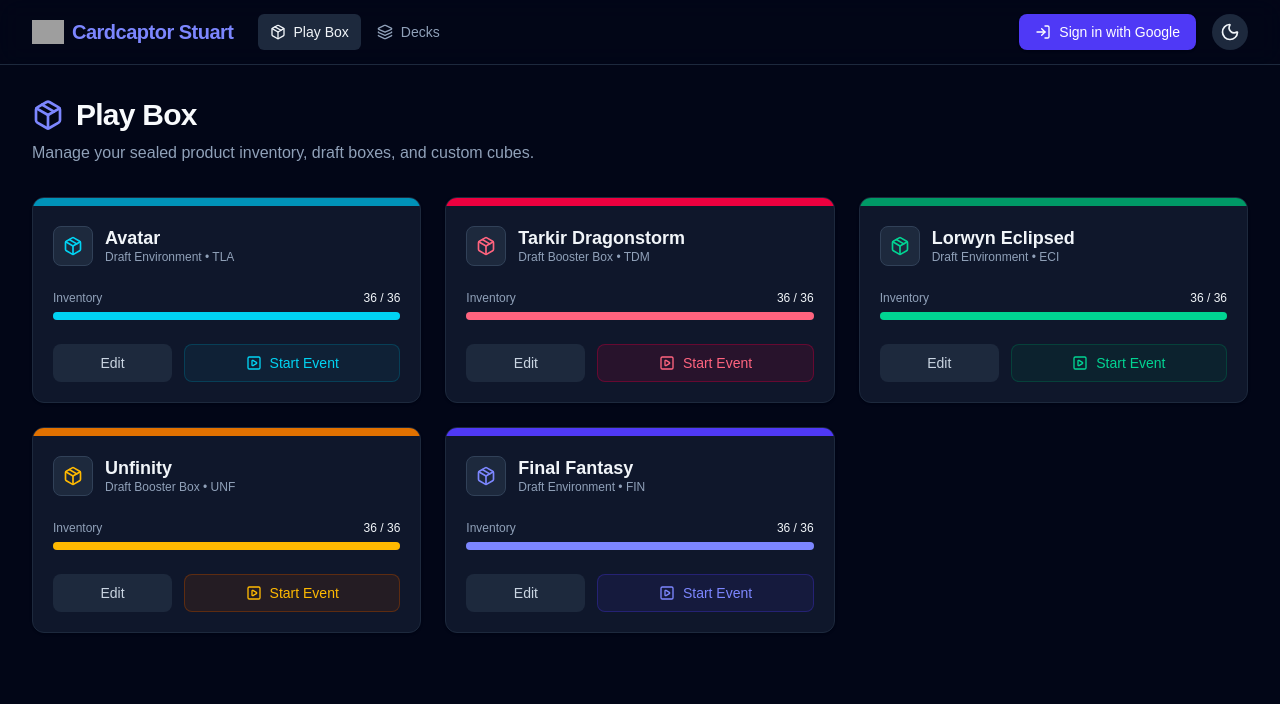
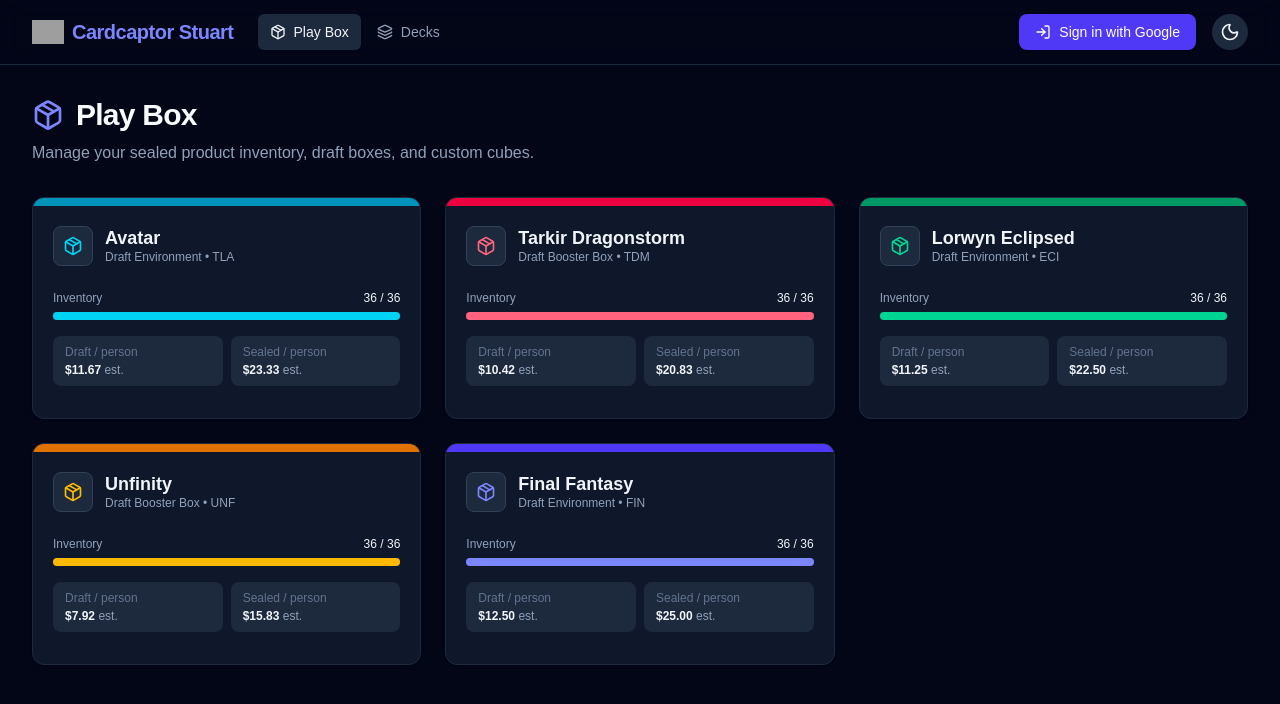
Before and after one commit to Stuart1745/CardCaptorStuart, a Next.js app: page /play-box in a window 1280 px wide. Shown: the top 704 px of the page. Built offline with nearby package versions, Linux system fonts and the light colour scheme; no server answers; the database is empty; grey boxes are pictures that could not be loaded.

Commit message:
feat: implement Play Box inventory management page with Firestore integration

```diff
--- a/src/app/play-box/page.tsx
+++ b/src/app/play-box/page.tsx
@@ -2,7 +2,7 @@
 
 import React, { useState, useEffect } from "react";
 import Link from "next/link";
-import { Package, Plus, PlaySquare, X, DollarSign, Image as ImageIcon } from "lucide-react";
+import { Package, Plus, X, DollarSign, Image as ImageIcon } from "lucide-react";
 import { useAuth } from "@/components/AuthProvider";
 import { db } from "@/lib/firebase";
 import { collection, getDocs, addDoc, doc, writeBatch } from "firebase/firestore";
@@ -412,8 +412,8 @@
             {playBoxes.map(box => {
               const theme = box.theme || getTheme(box.color || "indigo");
               const percentage = Math.round((box.remaining / box.total) * 100);
-              // Admins see draft/sealed costs from the paid price; public sees nothing (no price to derive from)
-              const packPrice = isAdmin && box.cost && box.total ? parseFloat(box.cost) / box.total : null;
+              // Use cost for price-per-pack calculations (visible to everyone; specific paid price is admin-only)
+              const packPrice = box.cost && box.total ? parseFloat(box.cost) / box.total : null;
               const draftCost = packPrice ? (packPrice * 3).toFixed(2) : null;
               const sealedCost = packPrice ? (packPrice * 6).toFixed(2) : null;
 
@@ -484,20 +484,17 @@
                     </div>
                   )}
 
-                  <div className="mt-auto flex gap-3 pt-2">
+                  {isAdmin && (
+                    <div className="mt-auto pt-2">
                       <button
+                        type="button"
                         onClick={(e) => { e.preventDefault(); handleAction(); }}
-                      className="flex-1 px-3 py-2 bg-slate-100 dark:bg-slate-800 hover:bg-slate-200 dark:hover:bg-slate-700 text-slate-700 dark:text-slate-300 rounded-lg text-sm font-medium transition-colors"
+                        className="w-full px-3 py-2 bg-slate-100 dark:bg-slate-800 hover:bg-slate-200 dark:hover:bg-slate-700 text-slate-700 dark:text-slate-300 rounded-lg text-sm font-medium transition-colors"
                       >
                         Edit
                       </button>
-                    <button
-                      onClick={(e) => { e.preventDefault(); handleAction(); }}
-                      className={`flex-[2] flex items-center justify-center gap-2 px-3 py-2 border rounded-lg text-sm font-medium transition-colors ${theme.btn}`}
-                    >
-                      <PlaySquare className="w-4 h-4" /> Start Event
-                    </button>
                     </div>
+                  )}
                 </div>
 
               </Link>
```
Lines whose indentation alone changed are shown as unchanged.
